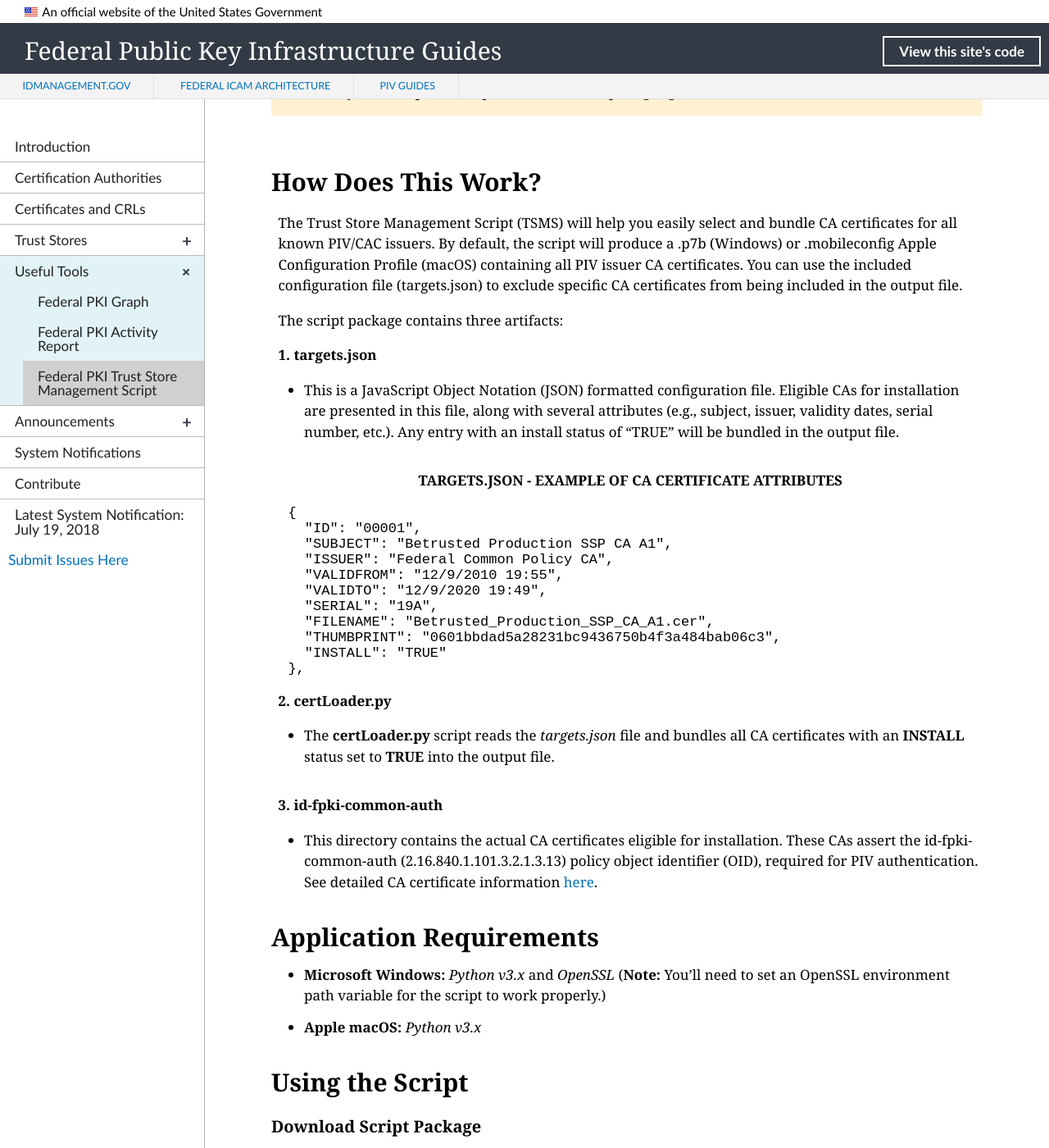
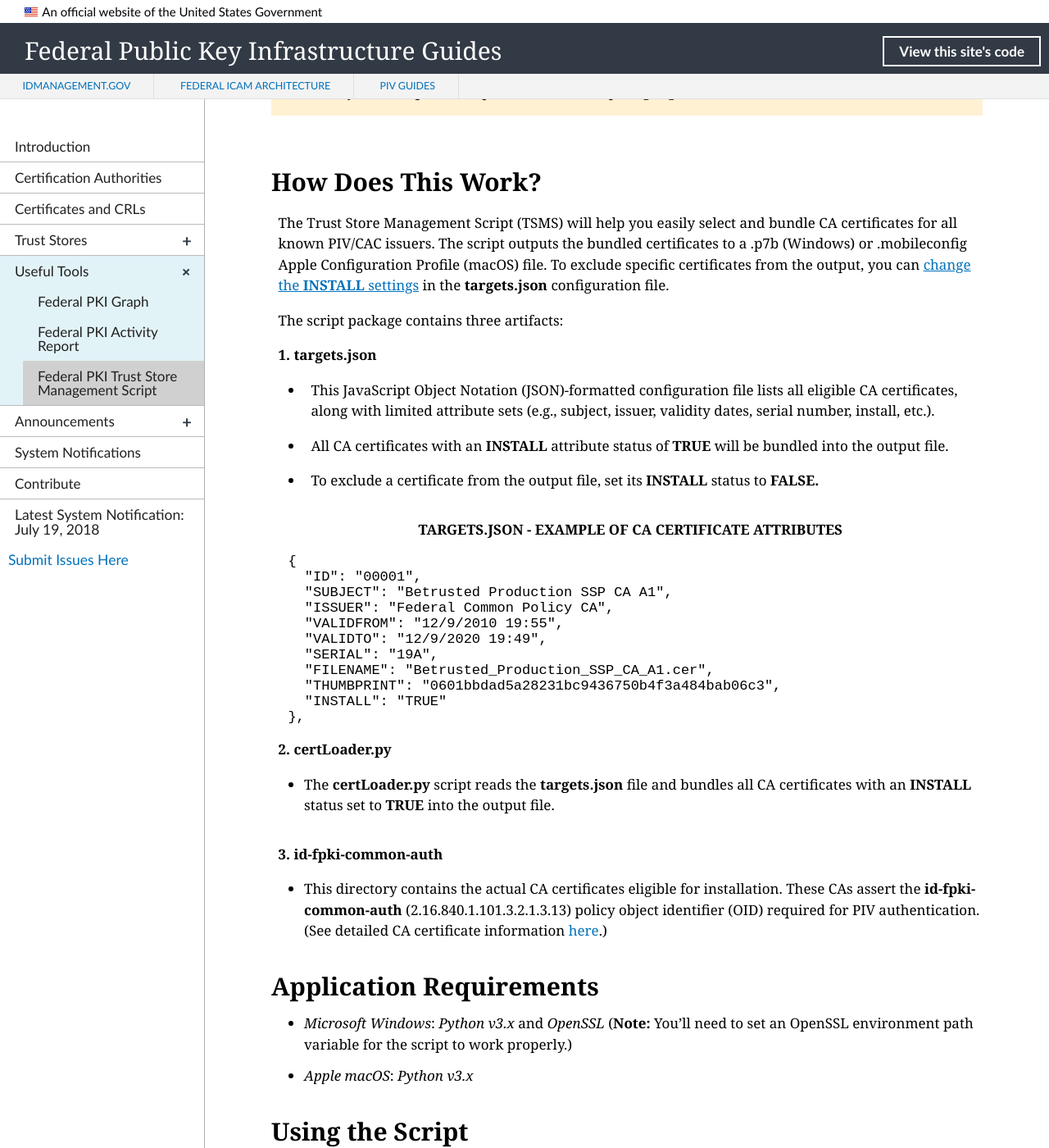
Before and after one commit to GSA/fpki-guides, a Jekyll site: the page built from _tools/04_fpki_trust_store_management.md, in a window 1280 px wide and 1400 px high, scrolled down 1015 px. Shown: the whole window at 82% size. Built offline with Jekyll 4.4.1, drawn with Linux system fonts in a browser that asks for light colours; nearby versions of some CDN libraries; library files that are not in the unit come from our copies; some of the changed text lies outside the part shown.

Commit message:
Update 04_fpki_trust_store_management.md
Edits

````diff
--- a/_tools/04_fpki_trust_store_management.md
+++ b/_tools/04_fpki_trust_store_management.md
@@ -5,7 +5,7 @@
 permalink: tools/trust_store_management/
 ---
 
-{% include alert-info.html content="Did you know the Federal Common Policy Root CA, often referred to as \"COMMON,\" is being removed from the Microsoft and Apple operating system trust stores? This change will impact PIV authentication processes. See the Announcements and Trust Stores pages on the left navigation for details and solutions." %}
+{% include alert-info.html content="Did you know the Federal Common Policy Root CA, often referred to as \"COMMON,\" is being removed from the Microsoft and Apple operating system trust stores? This change will impact PIV authentication processes. See the FPKI Guides' Announcements and Trust Stores pages for additional details and solutions." %}
 
 The Trust Store Management Script (TSMS) is a convenient way to update your agency's Microsoft and Apple trust stores (also called _certificate stores_) with the Certification Authority (CA) certificates for all known PIV/CAC issuers (both Federal PKI and DoD PKI).
 
@@ -26,12 +26,16 @@
 <br>
 
 ## How Does This Work?
-The Trust Store Management Script (TSMS) will help you easily select and bundle CA certificates for all known PIV/CAC issuers. By default, the script will produce a .p7b (Windows) or .mobileconfig Apple Configuration Profile (macOS) containing all PIV issuer CA certificates. You can use the included configuration file (targets.json) to exclude specific CA certificates from being included in the output file.
+The Trust Store Management Script (TSMS) will help you easily select and bundle CA certificates for all known PIV/CAC issuers. The script outputs the bundled certificates to a .p7b (Windows) or .mobileconfig Apple Configuration Profile (macOS) file. To exclude specific certificates from the output, you can [change the **INSTALL** settings](#run-the-script) in the **targets.json** configuration file.
 
 The script package contains three artifacts:
 
 **1. targets.json**
-* This is a JavaScript Object Notation (JSON) formatted configuration file. Eligible CAs for installation are presented in this file, along with several attributes (e.g., subject, issuer, validity dates, serial number, etc.). Any entry with an install status of "TRUE" will be bundled in the output file.
+* This JavaScript Object Notation (JSON)-formatted configuration file lists all eligible CA certificates, along with limited attribute sets (e.g., subject, issuer, validity dates, serial number, install, etc.).
+
+* All CA certificates with an **INSTALL** attribute status of **TRUE** will be bundled into the output file.
+
+* To exclude a certificate from the output file, set its **INSTALL** status to **FALSE.**
 
 <p align="center">
 <b>
@@ -54,17 +58,17 @@
 ```
 
 **2. certLoader.py**
-* The **certLoader.py** script reads the _targets.json_ file and bundles all CA certificates with an **INSTALL** status set to **TRUE** into the output file.
+* The **certLoader.py** script reads the **targets.json** file and bundles all CA certificates with an **INSTALL** status set to **TRUE** into the output file.
 
 
 **3. id-fpki-common-auth**
-* This directory contains the actual CA certificates eligible for installation. These CAs assert the id-fpki-common-auth (2.16.840.1.101.3.2.1.3.13) policy object identifier (OID), required for PIV authentication. See detailed CA certificate information [here]({{ site.baseurl }}/tsmseligiblecacerts/){:target="_blank"}.
+* This directory contains the actual CA certificates eligible for installation. These CAs assert the **id-fpki-common-auth** (2.16.840.1.101.3.2.1.3.13) policy object identifier (OID) required for PIV authentication. (See detailed CA certificate information [here]({{ site.baseurl }}/tsmseligiblecacerts/){:target="_blank"}.)
 
 
 ## Application Requirements
-
-* **Microsoft Windows:** _Python v3.x_ and _OpenSSL_ (**Note:** You'll need to set an OpenSSL environment path variable for the script to work properly.)<br>
-* **Apple macOS:** _Python v3.x_
+<!--Logically, it seems that "Application Requirements" section should come before the "How Does This Work?" section. If someone can't meet the application requirements, then there's be no point in moving on to "How Does This Work?" unless the user is just curious or wondering if he/she could rewrite the script in some other scripting language or devise another method once he/she sees the concepts...?-->
+* _Microsoft Windows_: _Python v3.x_ and _OpenSSL_ (**Note:** You'll need to set an OpenSSL environment path variable for the script to work properly.)<br>
+* _Apple macOS_: _Python v3.x_
 
 ## Using the Script
 
@@ -105,13 +109,13 @@
 
 1. Run the script:
 
-     - **Microsoft Windows**:
+     - _Microsoft Windows_:
 
          ```
          > cd Desktop\Trust_Store_Mangagement_Script_V1
          > certLoader.py
          ```
-     - **Apple macOS**:
+     - _Apple macOS_:
 
          ```
          $ cd Desktop/Trust_Store_Mangagement_Script_V1
@@ -128,8 +132,8 @@
 ### Distribute or Install Script Output
 Use your agency's network configuration procedures to distribute or install your selected CA certificates bundle.
 
-- **Microsoft Windows**&nbsp;&mdash;&nbsp;Use _certutil_ or a Group Policy Object to distribute the .p7b file to agency Microsoft domain controllers or share it via an agency intranet website.
-- **Apple macOS and iOS**&nbsp;&mdash;&nbsp;Use your agency's configuration procedures to distribute the .mobileconfig file to agency Apple devices or share it via an agency intranet website.
+- _Microsoft Windows_&nbsp;&mdash;&nbsp;Use _certutil_ or a Group Policy Object to distribute the .p7b file to agency Microsoft domain controllers or share it via an agency intranet website.
+- _Apple macOS and iOS_&nbsp;&mdash;&nbsp;Use your agency's configuration procedures to distribute the .mobileconfig file to agency Apple devices or share it via an agency intranet website.<!--Should we be including "iOS" here?-->
 
 ## FAQs
 
````
